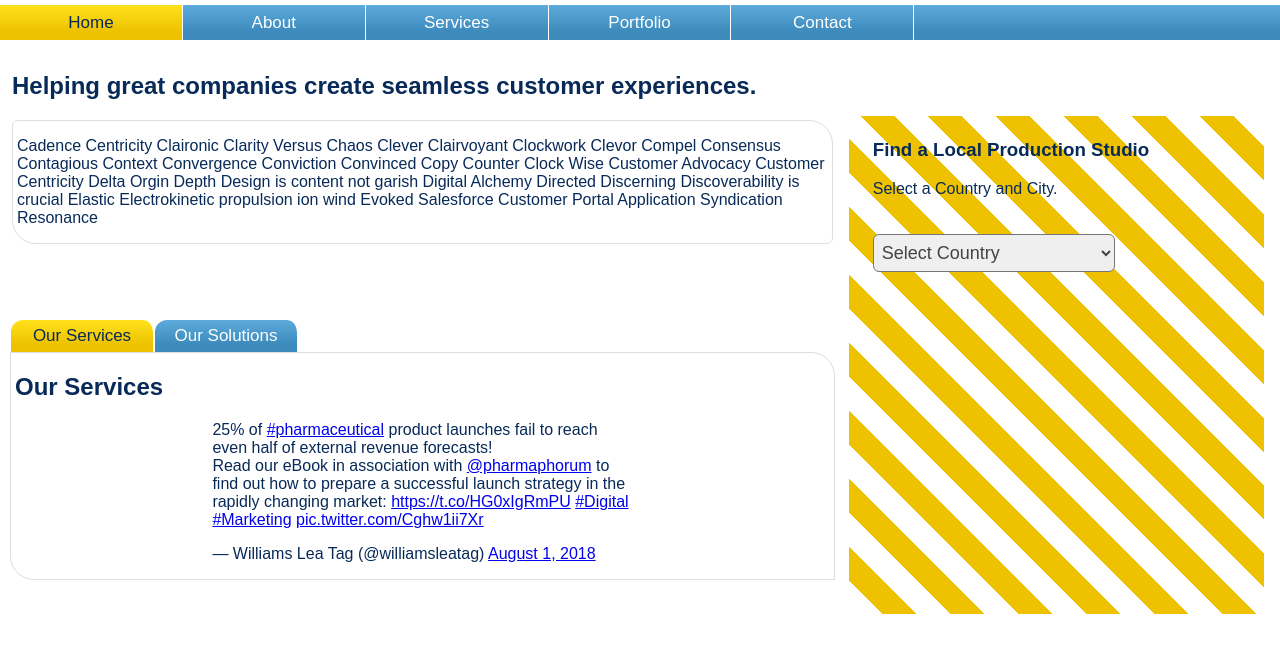
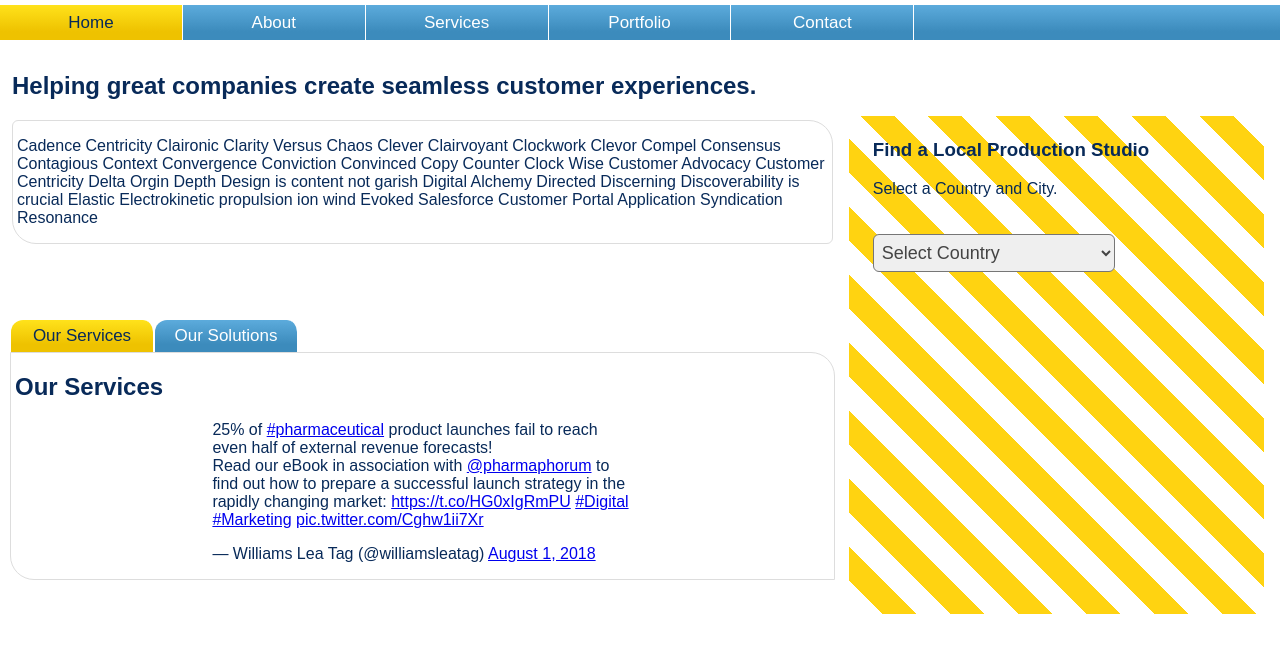
Before and after one commit to neodigm/wlt_global_production_studio, a website: page index.html in a window 1280 px wide. Shown: the part 69-722 px from the top of the page. Drawn offline with Linux system fonts and the light colour scheme.

Commit message:
🦄 Creative, Business, and Tech ⚡

```diff
--- a/index.html
+++ b/index.html
@@ -250,7 +250,7 @@ html
 
     min-height: 256px;
 
-        background: repeating-linear-gradient( 45deg, #fff, #fff 24px, #eec200 24px,#eec200 48px);
+        background: repeating-linear-gradient( 45deg, #fff, #fff 24px, #ffd311 24px,#ffd311 48px);
 }
 .sel-drop
 {
```
